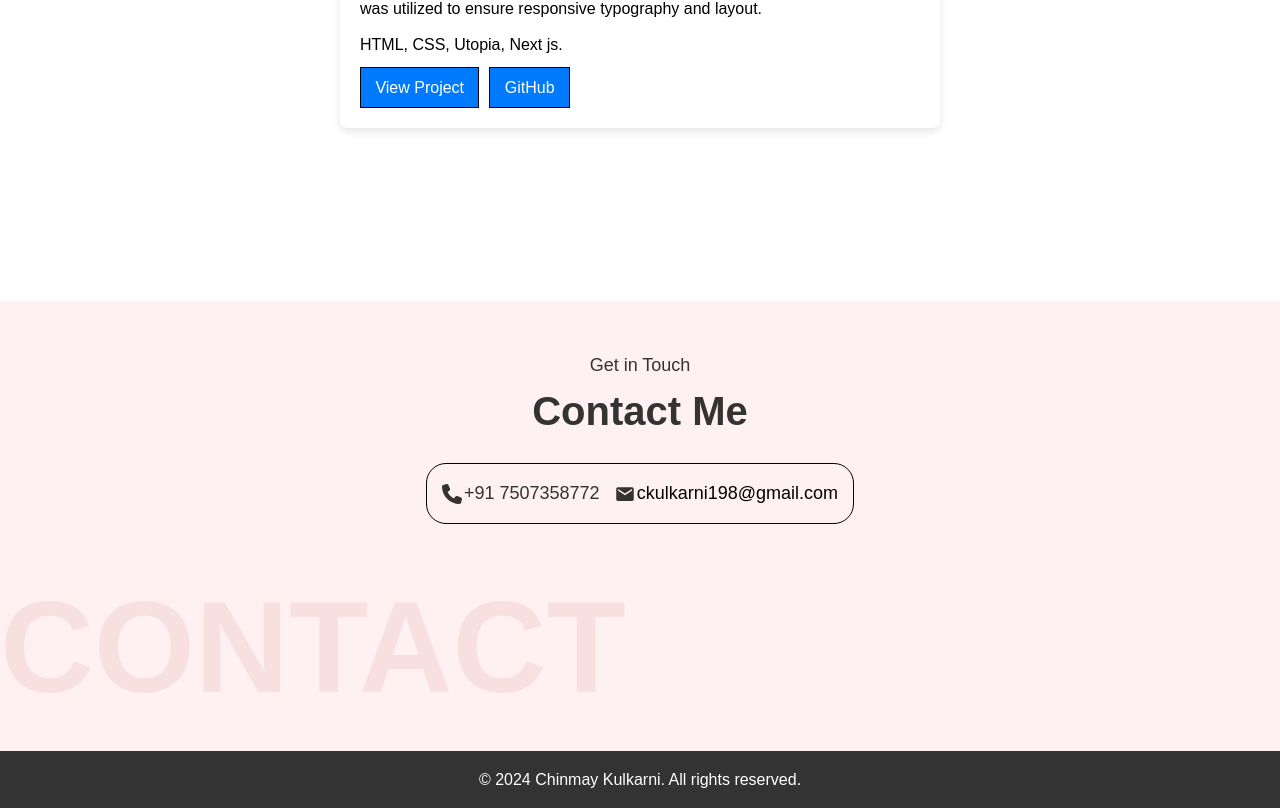
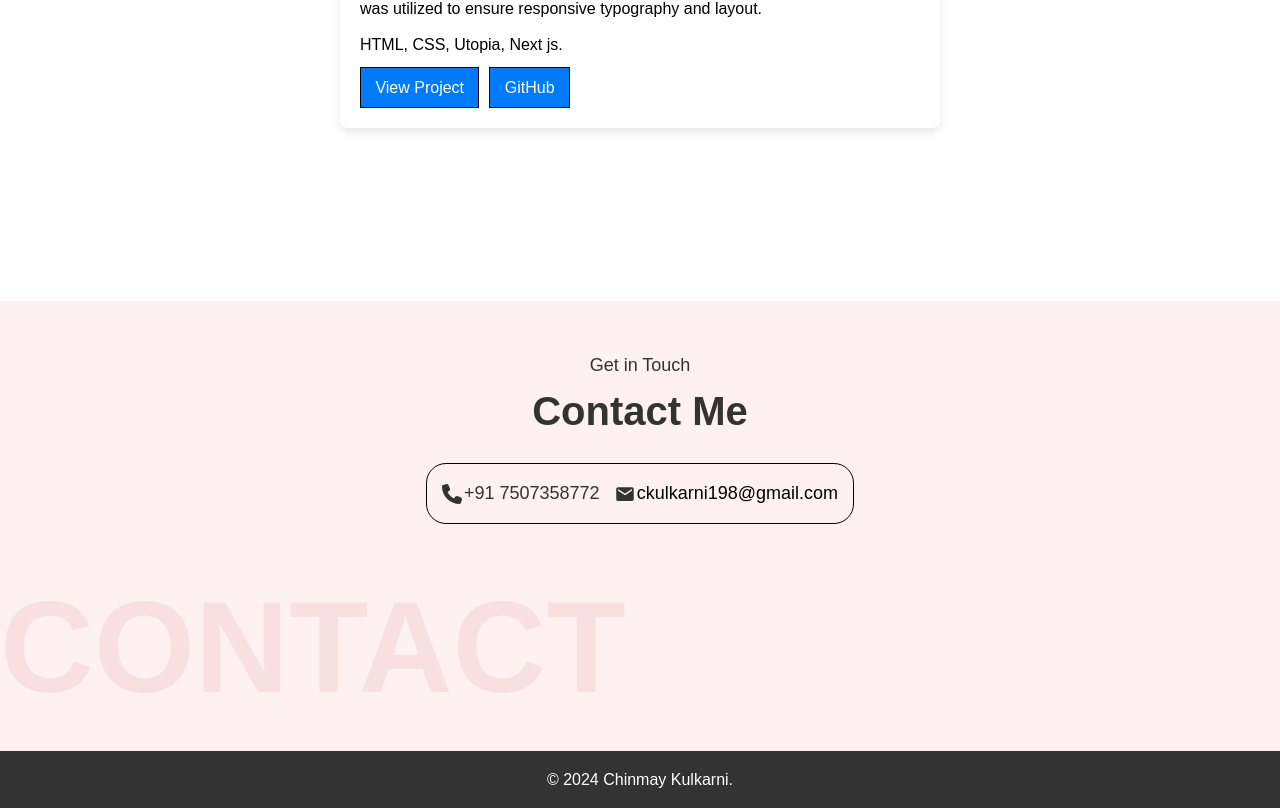
Before and after one commit to Chinmayk19/My-Portfolio, a React (Vite) app: page / in a window 1280 px wide. Shown: the part 2107-2915 px from the top of the page. Built offline with nearby package versions, Linux system fonts and the light colour scheme.

Commit message:
first change

```diff
--- a/src/pages/Home.jsx
+++ b/src/pages/Home.jsx
@@ -119,7 +119,7 @@ const Home = () => {
       </section>
 
       <footer>
-        <p>&copy; 2024 Chinmay Kulkarni. All rights reserved.</p>
+        <p>&copy; 2024 Chinmay Kulkarni.</p>
       </footer>
     </>
   )
```
